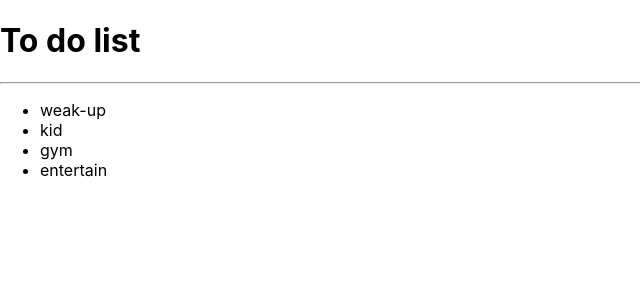
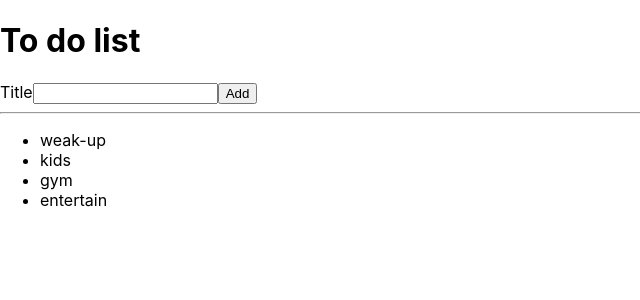
Before and after one commit to Tegegnwork/road-to-react-hacker-stories, a React (Create React App) app: page / in a window 1280 px wide. Shown: the top 300 px of the page, without its empty margins (0-640 px from the left). Built offline with nearby package versions, Linux system fonts and the light colour scheme.

Commit message:
React Dom

```diff
--- /dev/null
+++ b/src/AddTodoForm.jsx
@@ -0,0 +1,23 @@
+
+
+
+
+
+
+
+function AddTodoForm (){
+        return(
+
+          <form>
+
+
+           <label htmlFor="todoTitle">Title</label>
+           <input id="todotitle" type="text"/>
+           <button> Add </button>
+
+
+           </form>
+        );
+       }
+
+export default AddTodoForm;
--- a/src/App.jsx
+++ b/src/App.jsx
@@ -1,15 +1,19 @@
 
 import React from 'react';
 import TodoList from './TodoList.jsx';
+import AddTodoForm from './AddTodoForm.jsx';
 
 
  function App() {
   return(
     <div>
+      <h1>To do list</h1>
 
-      <TodoList/>
 
-       <list/>
+
+        <AddTodoForm/>
+        <hr/>
+         <TodoList/>
 
     </div>
 
--- a/src/TodoList.jsx
+++ b/src/TodoList.jsx
@@ -1,25 +1,27 @@
 
 import React from 'react'
 
-const list = [ {id: 1, title : "weak-up",item:"Shower"},
-              {id:2, title: "kid",item:"reading a book"},
+const list = [ {id: 1, title : "weak-up",item:"Take a Shower"},
+              {id:2, title: "kids",item:"reading a book"},
               {id: 3, title: "gym",item:"waking"},
               {id: 4 ,title: "entertain",item:"movie"}];
 
 
-function List () {
+function TodoList () {
     return(
         <div>
-           <h1> To do list </h1>
-           <hr/>
-            <ul>
+
+
+
+        <ul>
         {list.map(function (item){
         return <li key={item.objectID}> {item.title} </li>;
 
       })}
     </ul>
+
         </div>
     );
-            };
+            }
 
-  export default List;
+  export default TodoList;
```
